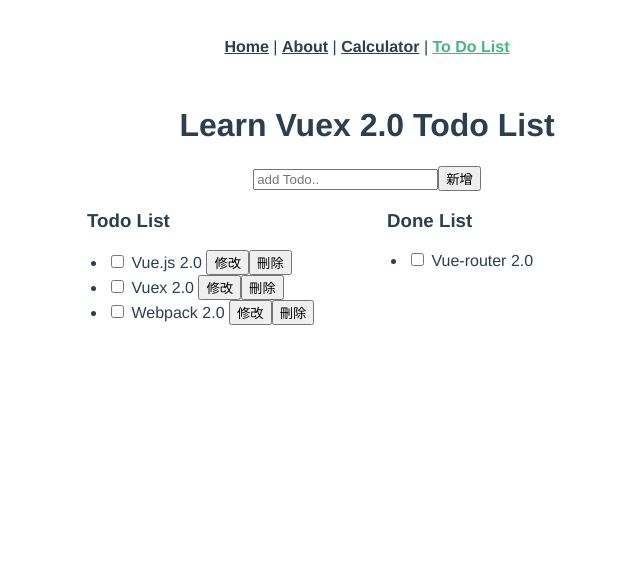
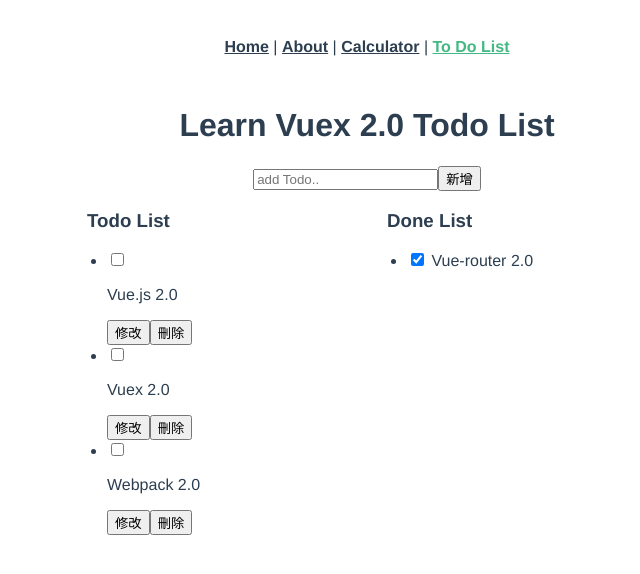
Before and after one commit to Jimison-TW/vue-challenge, a Vue app: page /todo_list in a window 1280 px wide. Shown: the top 574 px of the page, without its empty margins (273-913 px from the left). Built offline with nearby package versions, Linux system fonts and the light colour scheme.

Commit message:
暫存變更

```diff
--- a/src/views/ToDoList.vue
+++ b/src/views/ToDoList.vue
@@ -8,10 +8,11 @@
         <h3 class="list-title">Todo List</h3>
         <ul>
           <li v-for="(todo, index) in todo_list" :key="todo.id" class="list-item">
-            <input type="checkbox" v-model="todo.value" @change="checkFinished(index, todo.checked)" />
-            {{ todo.title }}
+            <input type="checkbox" v-model="todo.value" @change="checkFinished(index, todo.value)" />
+            <p :hidden="todo.inEdit">{{ todo.title }}</p>
+            <input type="text" v-model="todo.title" :hidden="!todo.inEdit" />
             <button>修改</button>
-            <input type="button" value="刪除" />
+            <input type="button" value="刪除" @click="removeTodo(index)" />
           </li>
         </ul>
       </div>
@@ -19,7 +20,7 @@
         <h3 class="list-title">Done List</h3>
         <ul>
           <li v-for="done in done_list" :key="done.id" class="list-item">
-            <input type="checkbox" />
+            <input type="checkbox" checked="true" />
             {{ done.title }}
           </li>
         </ul>
@@ -32,7 +33,11 @@
 export default {
   data: () => ({
     todo_value: '',
-    todo_list: [{ title: 'Vue.js 2.0' }, { title: 'Vuex 2.0' }, { title: 'Webpack 2.0' }],
+    todo_list: [
+      { inEdit: false, title: 'Vue.js 2.0' },
+      { inEdit: false, title: 'Vuex 2.0' },
+      { inEdit: false, title: 'Webpack 2.0' }
+    ],
     done_list: [{ title: 'Vue-router 2.0' }]
   }),
   methods: {
@@ -41,11 +46,16 @@
       this.todo_value = ''
     },
     checkFinished: function(id, isDone) {
-      console.log(id, isDone)
       if (isDone) {
         this.done_list.push(this.todo_list[id])
         this.todo_list.splice(id, 1)
       }
+    },
+    removeTodo: function(id) {
+      this.todo_list.splice(id, 1)
+    },
+    editTodo: function(id) {
+      this.todo_list[id].inEdit = !this.todo_list[id].inEdit
     }
   }
 }
```
